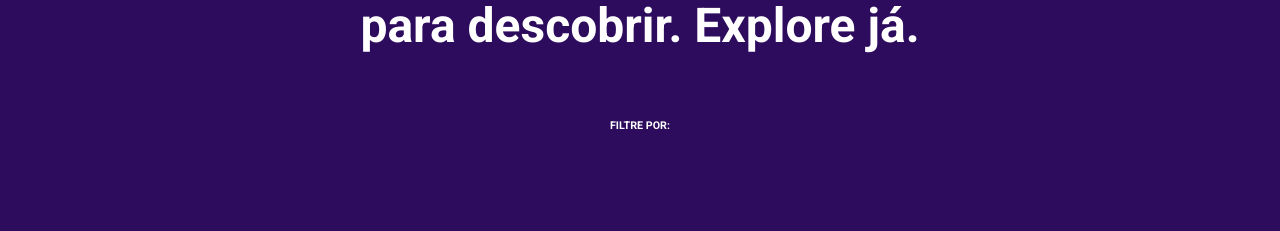
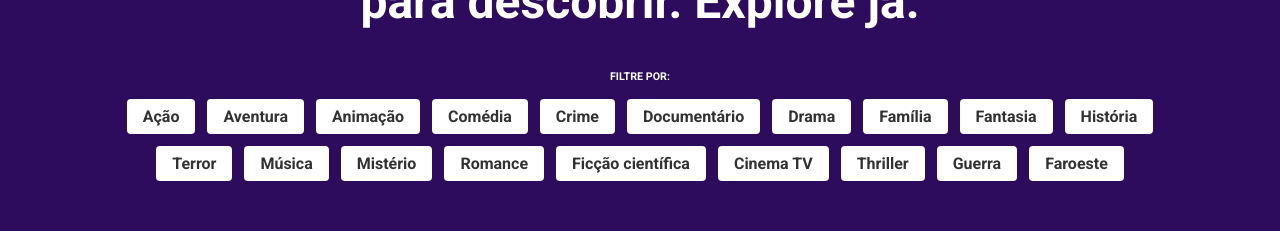
Before and after one commit to GlauberGuedes/Promobit, a React (Create React App) app: page / in a window 1280 px wide. Shown: the part 176-407 px from the top of the page. Built offline with nearby package versions, Linux system fonts and the light colour scheme.

Commit message:
criado lista de filtros

```diff
--- a/src/components/general/Button/Button.js
+++ b/src/components/general/Button/Button.js
@@ -1,43 +1,49 @@
 //GLOBAL - components from npm
-import React, {useState} from 'react';
+import React, { useState } from "react";
 
 //STYLES
-import './button.scss'
+import "./button.scss";
 
 //COMPONENTS
 
-
 //SERVICES - api, conectors...
 
-
 //GLOBAL STATE - redux, env...
-
 
 //ASSETS - icons, images...
 import { ReactComponent as IconClose } from "../../../assets/Close.svg";
 
-
-export default function Button({text, onClose}) {
+export default function Button({ text, onClose, onClick }) {
   //GENERAL
 
-
   //STATES
-    const [buttonActive, setButtonActive] = useState(false)
-
+  const [buttonActive, setButtonActive] = useState(false);
 
   //REDUX - Selectors
 
-
   //FUNCTIONS
-
 
   //USE EFFECTS
 
-
   return (
-        <div className={`button ${buttonActive ? 'active' : ''}`}>
+    <div
+      className={`button ${buttonActive ? "active" : ""}`}
+      onClick={() => {
+          if(!buttonActive) {
+              setButtonActive(true);
+              onClick();
+          }
+      }}
+    >
       <p>{text}</p>
-            {buttonActive && <IconClose onClick={onClose}/>}
+      {buttonActive && (
+        <IconClose
+          onClick={() => {
+            setButtonActive(false);
+            onClose();
+          }}
+        />
+      )}
     </div>
-    )
+  );
 }
--- a/src/components/general/Button/button.scss
+++ b/src/components/general/Button/button.scss
@@ -5,6 +5,8 @@
   font-weight: bold;
   color: $gray-700;
   padding: 8px 16px;
+  border-radius: 4px;
+  cursor: pointer;
 
   &.active {
     display: flex;
--- a/src/pages/Home/Home.js
+++ b/src/pages/Home/Home.js
@@ -1,50 +1,80 @@
 //GLOBAL - components from npm
-import React from 'react';
+import React, { useState } from "react";
 
 //STYLES
-import './home.scss'
+import "./home.scss";
 
 //COMPONENTS
-import { PageHeader } from '../../components/layout'
+import { PageHeader } from "../../components/layout";
+import { Button } from "../../components/general";
 
 //SERVICES - api, conectors...
 
-
 //GLOBAL STATE - redux, env...
-
 
 //ASSETS - icons, images...
 
-
 export default function Home() {
   //GENERAL
-    const categoryList = ["Ação", "Aventura", "Animação", "Comédia", "Crime", "Documentário", "Drama", "Família", "Fantasia", "História", "Terror", "Música", "Mistério", "Romance", "Ficção científica", "Cinema TV", "Thriller", "Guerra", "Faroeste"]
-
+  const categoryList = [
+    "Ação",
+    "Aventura",
+    "Animação",
+    "Comédia",
+    "Crime",
+    "Documentário",
+    "Drama",
+    "Família",
+    "Fantasia",
+    "História",
+    "Terror",
+    "Música",
+    "Mistério",
+    "Romance",
+    "Ficção científica",
+    "Cinema TV",
+    "Thriller",
+    "Guerra",
+    "Faroeste",
+  ];
 
   //STATES
-
+  const [filtersList, setFiltersList] = useState([]);
 
   //REDUX - Selectors
 
-
   //FUNCTIONS
-
 
   //USE EFFECTS
 
-
   return (
-        <div className='home'>
-            <PageHeader/>
+    <div className="home">
+      <PageHeader />
       <section className="home-header">
         <h1>Milhões de filmes, séries e pessoas para descobrir. Explore já.</h1>
         <div className="home-header-filters">
           <h6>FILTRE POR:</h6>
           <div className="home-header-filters__list">
-
+            {categoryList.map((category, index) => (
+              <Button
+                key={index}
+                text={category}
+                onClick={() => {
+                  const arrayFilters = [...filtersList];
+                  arrayFilters.push(category);
+                  setFiltersList(arrayFilters);
+                }}
+                onClose={() => {
+                  const arrayFilters = filtersList.filter(
+                    (item) => item !== category
+                  );
+                  setFiltersList(arrayFilters);
+                }}
+              />
+            ))}
           </div>
         </div>
       </section>
     </div>
-    )
+  );
 }
--- a/src/pages/Home/home.scss
+++ b/src/pages/Home/home.scss
@@ -16,5 +16,20 @@
       max-width: 780px;
       margin: 0;
     }
+
+    .home-header-filters {
+      display: flex;
+      flex-direction: column;
+      align-items: center;
+      gap: 16px;
+      max-width: 1100px;
+
+      &__list {
+        display: flex;
+        justify-content: center;
+        flex-wrap: wrap;
+        gap: 12px;
+      }
+    }
   }
 }
--- a/src/styles/global.scss
+++ b/src/styles/global.scss
@@ -4,6 +4,7 @@
 * {
   box-sizing: border-box;
   font-family: 'Roboto', sans-serif;
+  margin: 0;
 }
 
 body {
```
Lines whose indentation alone changed are shown as unchanged.
